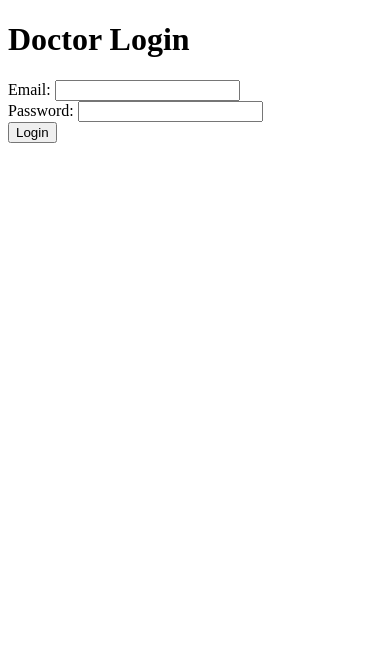
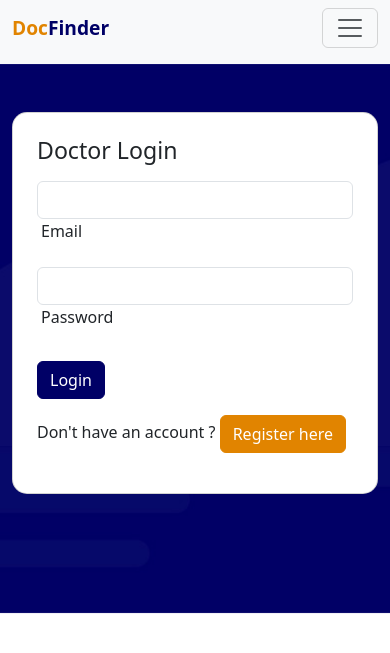
Before and after one commit to M-Usman-Shoaib/DocFinder, a Flask app: page /doctorlogin in a window 390 px wide. Shown: the top 653 px of the page. Run offline with Flask 3, Linux system fonts and the light colour scheme.

Commit message:
forms completed

```diff
--- a/static/DocFinder.css
+++ b/static/DocFinder.css
@@ -9,6 +9,14 @@
 /*blue button colour*/
 .blue-button-color{
     background-color: #006;
+    border-color: #006;
+
+}
+
+/*yellow button colour*/
+.yellow-button-color{
+    background-color: #e18400;
+    border-color: #e18400;
 
 }
 
--- a/templates/doctorLogin.html
+++ b/templates/doctorLogin.html
@@ -1,18 +1,52 @@
-<!DOCTYPE html>
-<html>
-<head>
-    <title>Doctor Login</title>
-</head>
-<body>
-    <h1>Doctor Login</h1>
-    <form action="/doctorLogin" method="POST">
-        <label for="email">Email:</label>
-        <input type="email" id="email" name="email" required><br>
+{% extends "base.html" %}
 
-        <label for="password">Password:</label>
-        <input type="password" id="password" name="password" required><br>
+{% block title %}title{% endblock %}
 
-        <input type="submit" value="Login">
-    </form>
-</body>
-</html>
+{% block content %}
+    <section class="vh-75  gradient-custom " style="background-image: url('{{ url_for('static', filename='header-bg.jpg') }}'); background-size: cover; background-position: center; min-height: 550px" >
+  <div class="container py-5 h-75">
+    <div class="row d-flex justify-content-center align-items-center h-100">
+      <div class="col-12 col-lg-9 col-xl-7">
+        <div class="card shadow-2-strong card-registration" style="border-radius: 15px;">
+          <div class="card-body p-4 p-md-5">
+            <h3 class="mb-2 pb-2 pb-md-0 mb-md-5 ">Doctor Login</h3>
+            <form class="justify-content-center"  method="post" action="/doctorlogin" >
+
+                 <div class="row">
+                <div class="col-md-6 mb-2 pb-2">
+
+                  <div class="form-outline">
+                    <input type="email" id="email" name="email" class="form-control form-control" required/>
+                    <label class="form-label ms-1" for="email">Email</label>
+                  </div>
+
+                </div>
+
+                </div>
+
+              <div class="row">
+                <div class="col-md-6 mb-2">
+                     <div class="form-outline">
+                    <input type="password" id="password" name="password" class="form-control form-control" required/>
+                    <label class="form-label ms-1" for="password">Password</label>
+                  </div>
+
+                </div>
+              </div>
+
+              <div class="mt-2 pt-2">
+                <input class="  btn btn-secondary blue-button-color" type="submit" value="Login" />
+              </div>
+
+            </form>
+
+              <p class="mt-3" >Don't have an account ? <a href="/doctorRegistration"> <button class="btn btn-secondary yellow-button-color">Register here</button> </a></p>
+
+          </div>
+        </div>
+      </div>
+    </div>
+  </div>
+</section>
+</section>
+{% endblock %}
--- a/templates/patientLogin.html
+++ b/templates/patientLogin.html
@@ -9,7 +9,7 @@
       <div class="col-12 col-lg-9 col-xl-7">
         <div class="card shadow-2-strong card-registration" style="border-radius: 15px;">
           <div class="card-body p-4 p-md-5">
-            <h3 class="mb-2 pb-2 pb-md-0 mb-md-5 text-center">Patient Login</h3>
+            <h3 class="mb-2 pb-2 pb-md-0 mb-md-5 ">Patient Login</h3>
             <form class="justify-content-center"  method="post" action="/patientlogin" >
 
                  <div class="row">
@@ -39,6 +39,9 @@
               </div>
 
             </form>
+
+              <p class="mt-3" >Don't have an account ? <a href="/patientRegistration"> <button class="btn btn-secondary yellow-button-color">Register here</button> </a></p>
+
           </div>
         </div>
       </div>
```
Also changed, not shown: templates/doctorRegistration.html (+5 -2 lines), templates/patientRegistration.html (+8 -6 lines).
